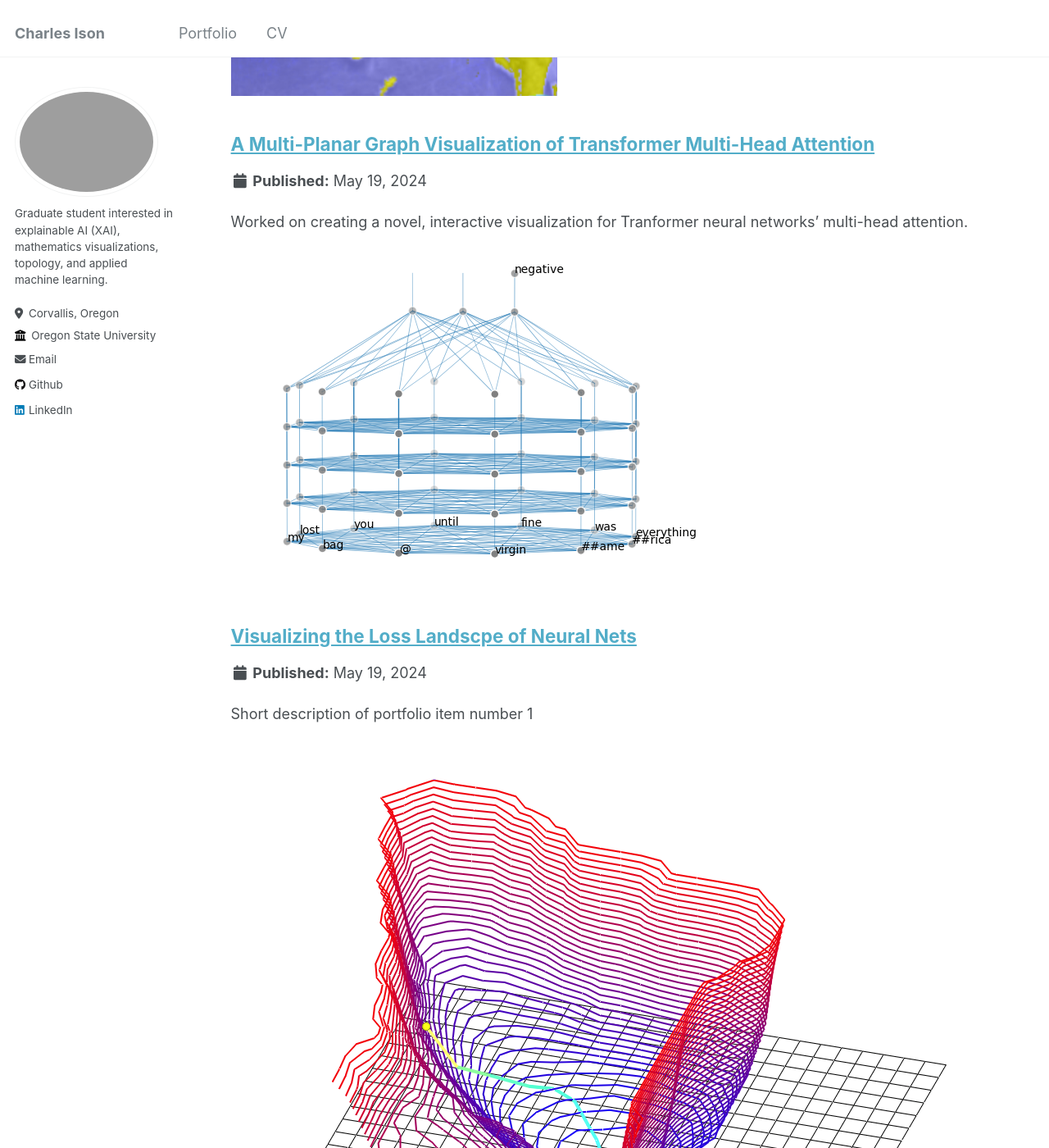
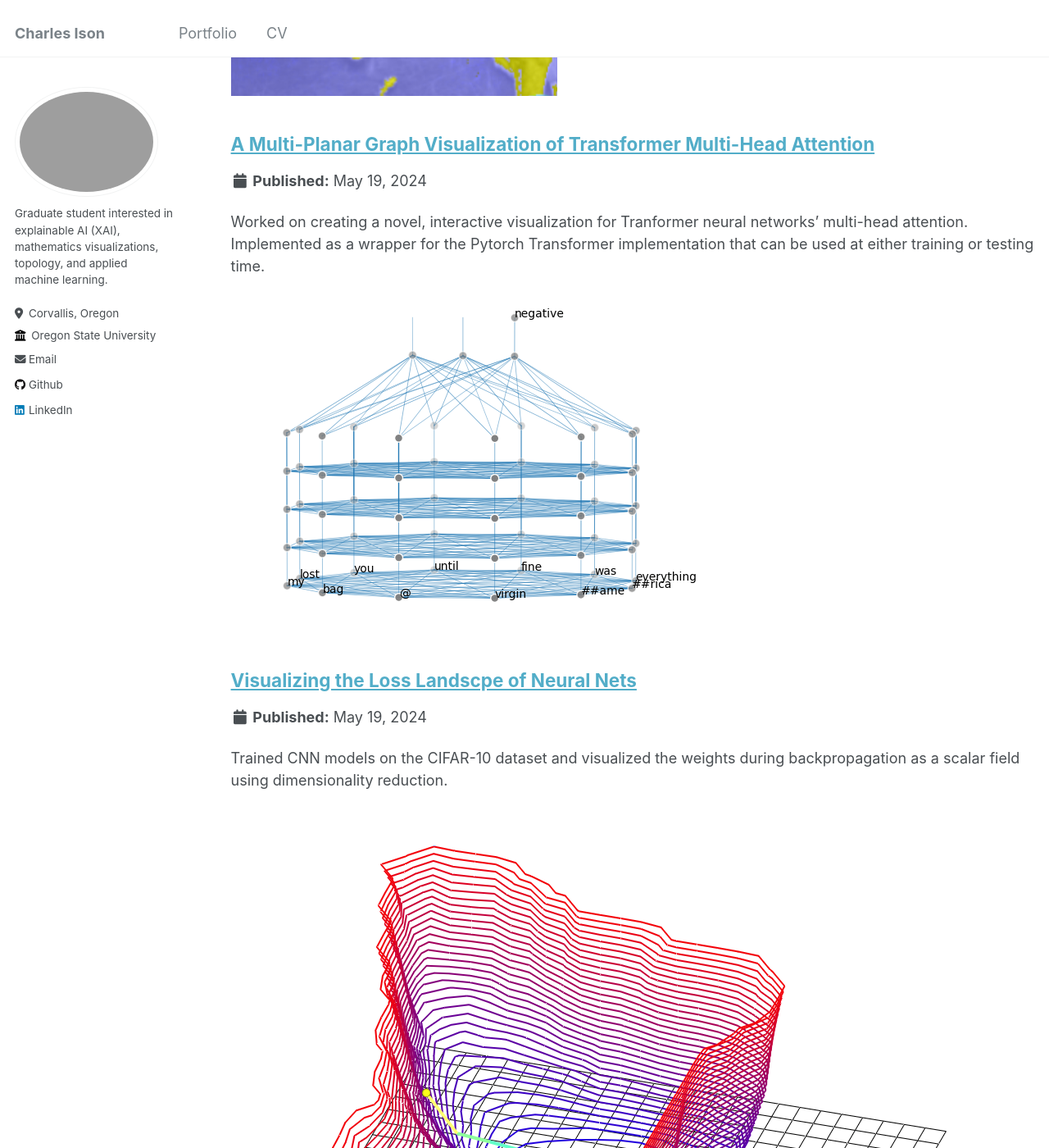
Before and after one commit to charles-ison/charles-ison.github.io, a Jekyll site: the page built from _pages/portfolio.html, in a window 1280 px wide and 1400 px high, scrolled down 586 px. Shown: the whole window at 82% size. Built offline with Jekyll 4.4.1, drawn with Linux system fonts in a browser that asks for light colours.

Commit message:
Adding more portfolio details.

```diff
--- a/_data/navigation.yml
+++ b/_data/navigation.yml
@@ -10,7 +10,7 @@ main:
   #  url: /teaching/
 
   - title: "Portfolio"
-    url: https://charles-ison.github.io/portfolio/
+    url: /portfolio/
 
   #- title: "Blog Posts"
   #  url: /year-archive/
--- a/_portfolio/portfolio_2_multi_planar_visualization_of_attention.md
+++ b/_portfolio/portfolio_2_multi_planar_visualization_of_attention.md
@@ -1,6 +1,6 @@
 ---
 title: "A Multi-Planar Graph Visualization of Transformer Multi-Head Attention"
-excerpt: "Worked on creating a novel, interactive visualization for Tranformer neural networks' multi-head attention. <br/><img src='/images/transformer_attention.png'>"
+excerpt: "Worked on creating a novel, interactive visualization for Tranformer neural networks' multi-head attention. Implemented as a wrapper for the Pytorch Transformer implementation that can be used at either training or testing time.  <br/><img src='/images/transformer_attention.png'>"
 collection: portfolio
 ---
 
--- a/_portfolio/portfolio_3_visualizing_loss_landscapes.md
+++ b/_portfolio/portfolio_3_visualizing_loss_landscapes.md
@@ -1,6 +1,6 @@
 ---
 title: "Visualizing the Loss Landscpe of Neural Nets"
-excerpt: "Short description of portfolio item number 1<br/><img src='/images/loss_landscape.png'>"
+excerpt: "Trained CNN models on the CIFAR-10 dataset and visualized the weights during backpropagation as a scalar field using dimensionality reduction. <br/><img src='/images/loss_landscape.png'>"
 collection: portfolio
 ---
 
```
